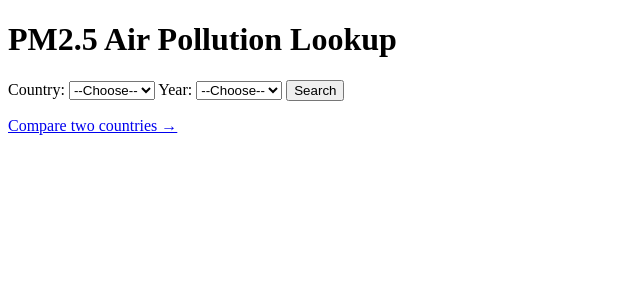
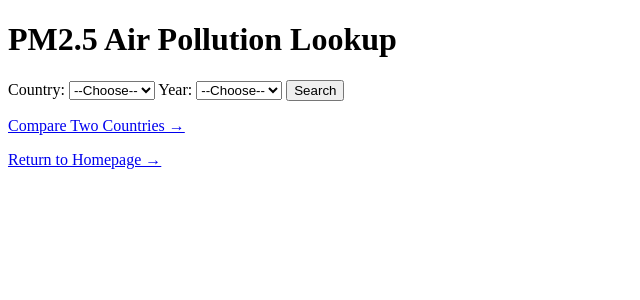
Before and after one commit to sita1013/Team_4_Deployment, a Django app: page /pm25/ in a window 1280 px wide. Shown: the top 300 px of the page, without its empty margins (0-640 px from the left). Run offline with Django 5.2, Linux system fonts and the light colour scheme; data that the repository does not hold is empty.

Commit message:
added homepage and included urls/views.py

```diff
--- a/countries/templates/countries/barchart_compare.html
+++ b/countries/templates/countries/barchart_compare.html
@@ -62,5 +62,6 @@
         <p><em>Data not available for one or both countries in {{ selected_year }}</em></p>
     {% endif %}
     <p><a href="{% url 'pm25_lookup' %}">← Return to Search</a></p>
+    <p><a href="{% url 'homepage' %}">← Return to Homepage</a></p>
 </body>
 </html>
--- a/countries/templates/countries/pm25_lookup.html
+++ b/countries/templates/countries/pm25_lookup.html
@@ -35,6 +35,7 @@
     {% elif selected_country and selected_year %}
         <p><em>No data found for that selection.</em></p>
     {% endif %}
-    <p><a href="{% url 'barchart_compare' %}">Compare two countries →</a></p>
+    <p><a href="{% url 'barchart_compare' %}">Compare Two Countries →</a></p>
+    <p><a href="{% url 'homepage' %}">Return to Homepage →</a></p>
 </body>
 </html>
--- a/countries/urls.py
+++ b/countries/urls.py
@@ -4,5 +4,5 @@ from . import views
 urlpatterns = [
     path('pm25/', views.pm25_lookup_view, name='pm25_lookup'),
     path('pm25/compare/', views.barchart_compare, name='barchart_compare'),
-
+    path('homepage', views.homepage, name='homepage'),
 ]
--- a/countries/views.py
+++ b/countries/views.py
@@ -1,5 +1,8 @@
 from django.shortcuts import render
 from .models import PM25Record, Country
+
+def homepage(request):
+    return render(request, 'countries/homepage.html')
 
 def pm25_lookup_view(request):
     selected_country = request.GET.get('country')
```
Also changed, not shown: countries/templates/countries/homepage.html (added, +11 -0 lines).
